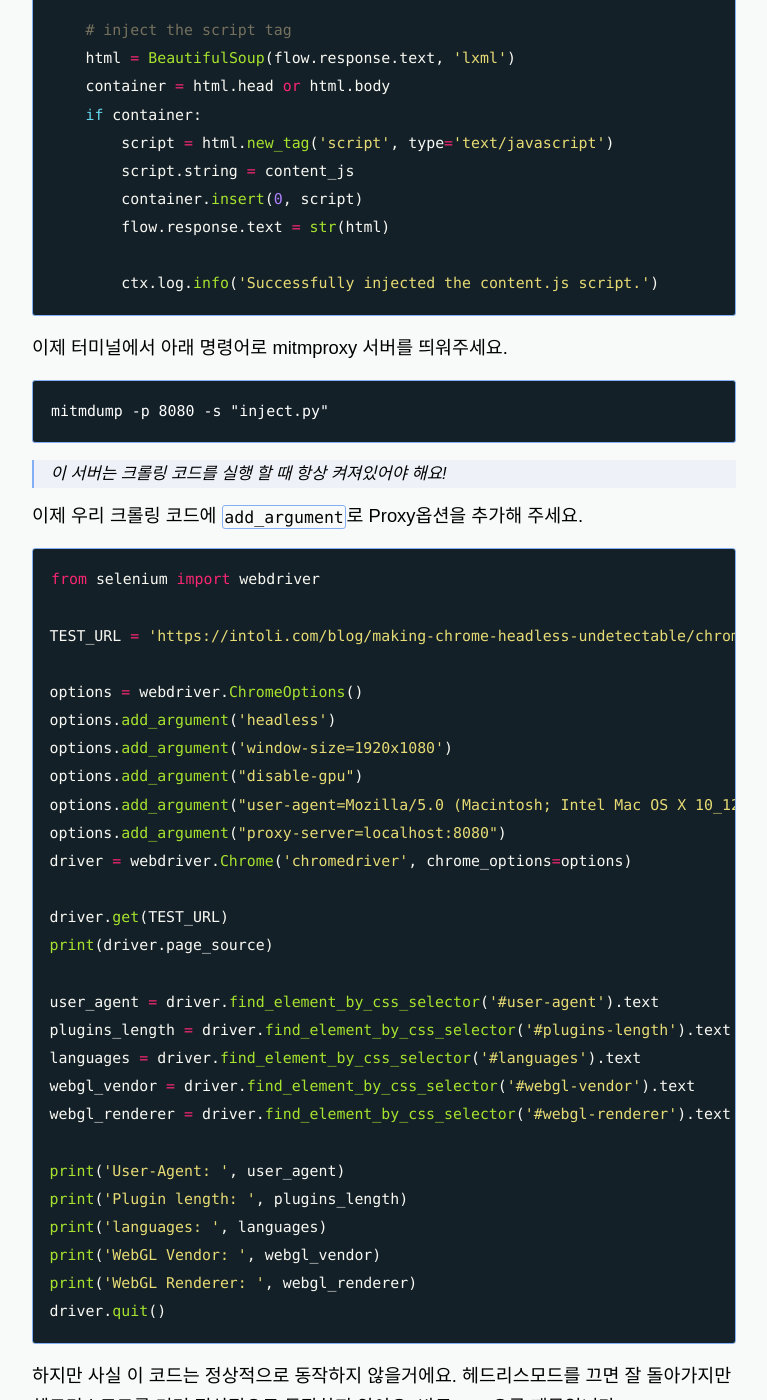
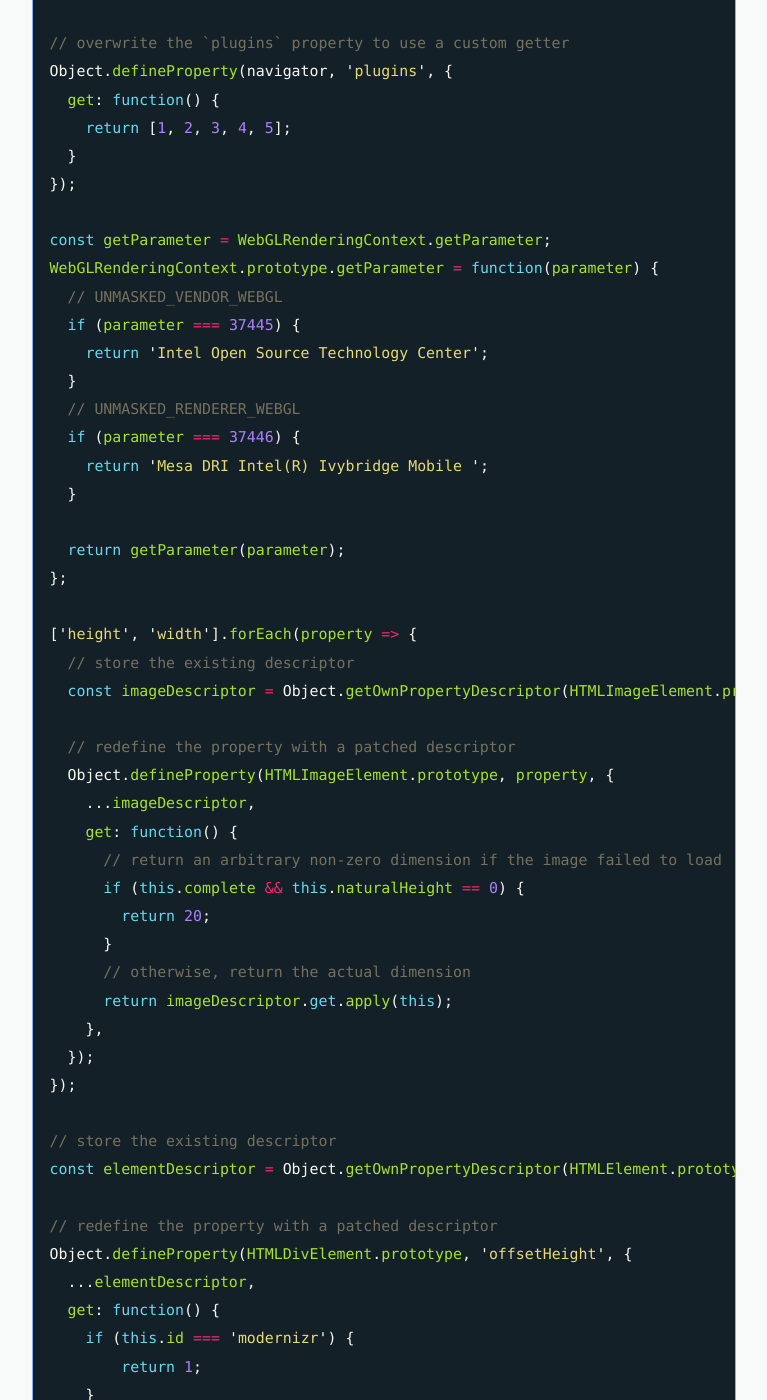
Before and after one commit to Beomi/beomi.github.io_2019, a Jekyll site: the page built from _posts/2017-09-28-HowToMakeWebCrawler-Headless-Chrome.md, in a window 1280 px wide and 1400 px high, scrolled down 11387 px. Shown: the whole window, without its empty margins (256-1023 px from the left). Built offline with Jekyll 4.4.1, drawn with Linux system fonts in a browser that asks for light colours; some web fonts are replaced; some of the changed text lies outside the part shown.

Commit message:
Add content.js file code for mitm injection

````diff
--- a/_posts/2017-09-28-HowToMakeWebCrawler-Headless-Chrome.md
+++ b/_posts/2017-09-28-HowToMakeWebCrawler-Headless-Chrome.md
@@ -324,6 +324,83 @@ driver.quit()
 
 ### mitmproxy 사용하기
 
+진행하기 전 앞서 만들었던 모든 JS코드가 들어있는 `content.js`를 아래처럼 만들어주세요.
+
+```javascript
+const CDP = require('chrome-remote-interface');
+
+const userAgent = 'Mozilla/5.0 (X11; Linux x86_64) AppleWebKit/537.36 (KHTML, like Gecko) Chrome/60.0.3112.50 Safari/537.36'
+
+CDP(async function(client) {
+  const {Network, Page} = client;
+  await Page.enable();
+  await Network.enable();
+  await Network.setUserAgentOverride({userAgent});
+
+  // user-agent is now set
+});
+
+// overwrite the `languages` property to use a custom getter
+Object.defineProperty(navigator, 'languages', {
+  get: function() {
+    return ['ko-KR', 'ko'];
+  },
+});
+
+// overwrite the `plugins` property to use a custom getter
+Object.defineProperty(navigator, 'plugins', {
+  get: function() {
+    return [1, 2, 3, 4, 5];
+  }
+});
+
+const getParameter = WebGLRenderingContext.getParameter;
+WebGLRenderingContext.prototype.getParameter = function(parameter) {
+  // UNMASKED_VENDOR_WEBGL
+  if (parameter === 37445) {
+    return 'Intel Open Source Technology Center';
+  }
+  // UNMASKED_RENDERER_WEBGL
+  if (parameter === 37446) {
+    return 'Mesa DRI Intel(R) Ivybridge Mobile ';
+  }
+
+  return getParameter(parameter);
+};
+
+['height', 'width'].forEach(property => {
+  // store the existing descriptor
+  const imageDescriptor = Object.getOwnPropertyDescriptor(HTMLImageElement.prototype, property);
+
+  // redefine the property with a patched descriptor
+  Object.defineProperty(HTMLImageElement.prototype, property, {
+    ...imageDescriptor,
+    get: function() {
+      // return an arbitrary non-zero dimension if the image failed to load
+      if (this.complete && this.naturalHeight == 0) {
+        return 20;
+      }
+      // otherwise, return the actual dimension
+      return imageDescriptor.get.apply(this);
+    },
+  });
+});
+
+// store the existing descriptor
+const elementDescriptor = Object.getOwnPropertyDescriptor(HTMLElement.prototype, 'offsetHeight');
+
+// redefine the property with a patched descriptor
+Object.defineProperty(HTMLDivElement.prototype, 'offsetHeight', {
+  ...elementDescriptor,
+  get: function() {
+    if (this.id === 'modernizr') {
+        return 1;
+    }
+    return elementDescriptor.get.apply(this);
+  },
+});
+```
+
 우선 Mitmproxy를 pip로 설치해주세요.
 
 ```bash
````
